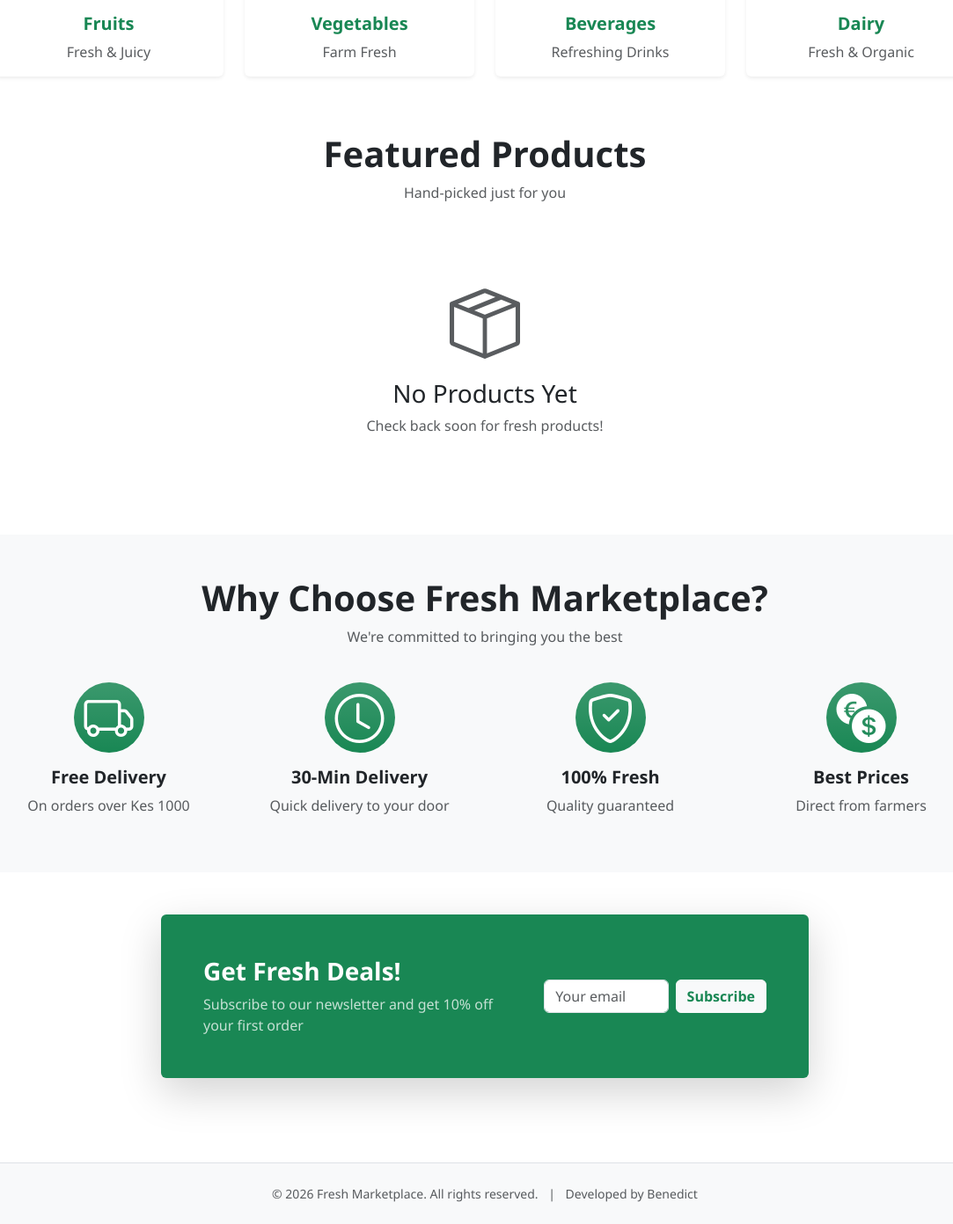
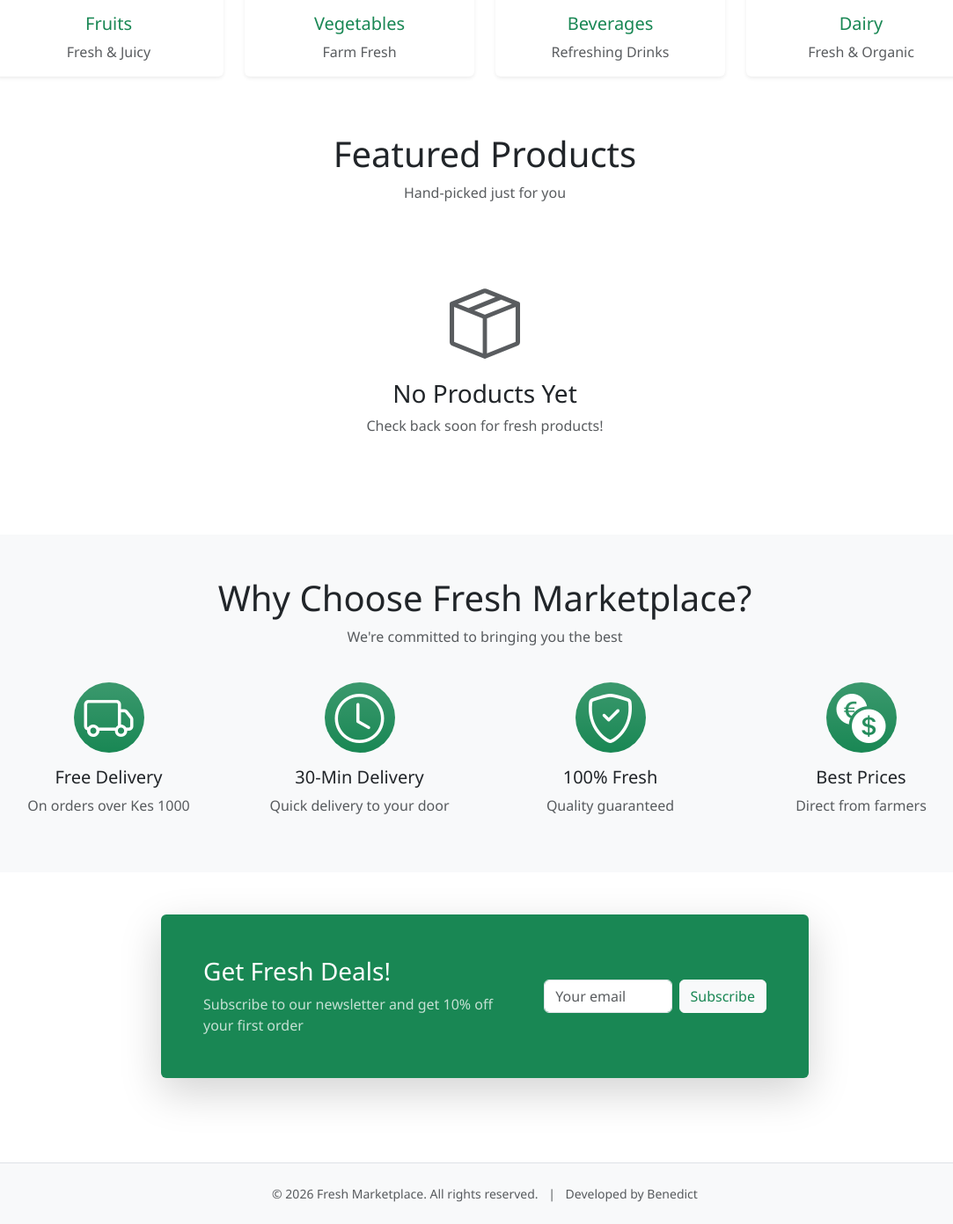
Before and after one commit to evansochadeka/FreshMarketplace, a Flask app: page / in a window 1280 px wide. Shown: the part 933-2325 px from the top of the page at 88% size, without its empty margins (89-1172 px from the left). Run offline with Flask 3, Linux system fonts and the light colour scheme; some libraries are stand-ins or nearby versions.

Commit message:
Update index.html

```diff
--- a/templates/index.html
+++ b/templates/index.html
@@ -1,93 +1,67 @@
 {% extends "base.html" %}
 
+{% block title %}Fresh Marketplace - Home{% endblock %}
+
 {% block content %}
-<!-- Floating Chat and AI Icons -->
-<div class="position-fixed bottom-0 end-0 p-3" style="z-index: 1000; right: 20px; bottom: 20px;">
-    <!-- AI Assistant Icon -->
-    <div class="mb-2 text-end">
-        <a href="{{ url_for('ai_assistant') }}" class="btn btn-success rounded-circle p-3 shadow-lg" style="width: 60px; height: 60px;" title="AI Assistant">
-            <i class="bi bi-robot fs-3"></i>
-        </a>
-    </div>
-    <!-- Live Chat Icon -->
-    <div class="text-end">
-        <button class="btn btn-primary rounded-circle p-3 shadow-lg" style="width: 60px; height: 60px;" onclick="openLiveChat()" title="Live Chat">
-            <i class="bi bi-chat-dots fs-3"></i>
-        </button>
-    </div>
-</div>
-
-<!-- Hero Carousel with Beautiful Grocery Images -->
+<!-- Hero Carousel -->
 <div class="hero-section position-relative mb-5">
     <div id="groceryCarousel" class="carousel slide" data-bs-ride="carousel">
         <div class="carousel-indicators">
-            <button type="button" data-bs-target="#groceryCarousel" data-bs-slide-to="0" class="active" aria-current="true" aria-label="Slide 1"></button>
-            <button type="button" data-bs-target="#groceryCarousel" data-bs-slide-to="1" aria-label="Slide 2"></button>
-            <button type="button" data-bs-target="#groceryCarousel" data-bs-slide-to="2" aria-label="Slide 3"></button>
-            <button type="button" data-bs-target="#groceryCarousel" data-bs-slide-to="3" aria-label="Slide 4"></button>
+            <button type="button" data-bs-target="#groceryCarousel" data-bs-slide-to="0" class="active"></button>
+            <button type="button" data-bs-target="#groceryCarousel" data-bs-slide-to="1"></button>
+            <button type="button" data-bs-target="#groceryCarousel" data-bs-slide-to="2"></button>
         </div>
-        <div class="carousel-inner rounded-4 shadow-lg">
+        <div class="carousel-inner rounded-4 shadow">
             <div class="carousel-item active">
                 <img src="https://images.unsplash.com/photo-1542838132-92c53300491e?ixlib=rb-4.0.3&auto=format&fit=crop&w=1200&q=80"
                      class="d-block w-100" style="height: 500px; object-fit: cover;" alt="Fresh Vegetables">
                 <div class="carousel-caption d-none d-md-block bg-dark bg-opacity-50 rounded-3 p-4">
-                    <h2 class="display-4 fw-bold">Fresh Vegetables</h2>
+                    <h2 class="display-4">Fresh Vegetables</h2>
                     <p class="lead">Farm-fresh vegetables delivered to your doorstep</p>
-                    <a href="{{ url_for('products') }}?category=Vegetables" class="btn btn-success btn-lg mt-2">Shop Now</a>
+                    <a href="{{ url_for('products') }}?category=Vegetables" class="btn btn-success btn-lg">Shop Now</a>
                 </div>
             </div>
             <div class="carousel-item">
                 <img src="https://images.unsplash.com/photo-1610832958506-aa56368176cf?ixlib=rb-4.0.3&auto=format&fit=crop&w=1200&q=80"
                      class="d-block w-100" style="height: 500px; object-fit: cover;" alt="Fresh Fruits">
                 <div class="carousel-caption d-none d-md-block bg-dark bg-opacity-50 rounded-3 p-4">
-                    <h2 class="display-4 fw-bold">Juicy Fruits</h2>
+                    <h2 class="display-4">Juicy Fruits</h2>
                     <p class="lead">Sweet and fresh fruits from local farmers</p>
-                    <a href="{{ url_for('products') }}?category=Fruits" class="btn btn-success btn-lg mt-2">Shop Now</a>
+                    <a href="{{ url_for('products') }}?category=Fruits" class="btn btn-success btn-lg">Shop Now</a>
                 </div>
             </div>
             <div class="carousel-item">
                 <img src="https://images.unsplash.com/photo-1550989460-0adf9ea622e2?ixlib=rb-4.0.3&auto=format&fit=crop&w=1200&q=80"
                      class="d-block w-100" style="height: 500px; object-fit: cover;" alt="Organic Produce">
                 <div class="carousel-caption d-none d-md-block bg-dark bg-opacity-50 rounded-3 p-4">
-                    <h2 class="display-4 fw-bold">Organic Produce</h2>
+                    <h2 class="display-4">Organic Produce</h2>
                     <p class="lead">100% organic and chemical-free</p>
-                    <a href="{{ url_for('products') }}" class="btn btn-success btn-lg mt-2">Shop All</a>
-                </div>
-            </div>
-            <div class="carousel-item">
-                <img src="https://images.unsplash.com/photo-1528823872057-9c018a7a7553?ixlib=rb-4.0.3&auto=format&fit=crop&w=1200&q=80"
-                     class="d-block w-100" style="height: 500px; object-fit: cover;" alt="Fresh Herbs">
-                <div class="carousel-caption d-none d-md-block bg-dark bg-opacity-50 rounded-3 p-4">
-                    <h2 class="display-4 fw-bold">Fresh Herbs</h2>
-                    <p class="lead">Aromatic herbs for your kitchen</p>
-                    <a href="{{ url_for('products') }}" class="btn btn-success btn-lg mt-2">Shop Now</a>
+                    <a href="{{ url_for('products') }}" class="btn btn-success btn-lg">Shop All</a>
                 </div>
             </div>
         </div>
         <button class="carousel-control-prev" type="button" data-bs-target="#groceryCarousel" data-bs-slide="prev">
-            <span class="carousel-control-prev-icon" aria-hidden="true"></span>
-            <span class="visually-hidden">Previous</span>
+            <span class="carousel-control-prev-icon"></span>
         </button>
         <button class="carousel-control-next" type="button" data-bs-target="#groceryCarousel" data-bs-slide="next">
-            <span class="carousel-control-next-icon" aria-hidden="true"></span>
-            <span class="visually-hidden">Next</span>
+            <span class="carousel-control-next-icon"></span>
         </button>
     </div>
 </div>
 
-<!-- Categories Section with Beautiful Images -->
+<!-- Categories -->
 <div class="row mb-5">
     <div class="col-12 text-center mb-4">
-        <h2 class="display-6 fw-bold">Shop by Category</h2>
+        <h2 class="display-6">Shop by Category</h2>
         <p class="text-muted">Browse our wide selection of fresh products</p>
     </div>
     <div class="col-md-3 mb-3">
         <a href="{{ url_for('products') }}?category=Fruits" class="text-decoration-none">
             <div class="card category-card text-center border-0 shadow-sm h-100">
                 <img src="https://images.unsplash.com/photo-1619566636858-adf3ef46400b?ixlib=rb-4.0.3&auto=format&fit=crop&w=400&q=80"
-                     class="card-img-top rounded-circle mx-auto mt-4" style="width: 150px; height: 150px; object-fit: cover; border: 3px solid #198754;" alt="Fruits">
+                     class="card-img-top rounded-circle mx-auto mt-4" style="width: 150px; height: 150px; object-fit: cover; border: 3px solid #198754;">
                 <div class="card-body">
-                    <h5 class="card-title text-success fw-bold">Fruits</h5>
+                    <h5 class="card-title text-success">Fruits</h5>
                     <p class="card-text text-muted">Fresh & Juicy</p>
                 </div>
             </div>
@@ -97,9 +71,9 @@
         <a href="{{ url_for('products') }}?category=Vegetables" class="text-decoration-none">
             <div class="card category-card text-center border-0 shadow-sm h-100">
                 <img src="https://images.unsplash.com/photo-1597362921503-ee2145d5753c?ixlib=rb-4.0.3&auto=format&fit=crop&w=400&q=80"
-                     class="card-img-top rounded-circle mx-auto mt-4" style="width: 150px; height: 150px; object-fit: cover; border: 3px solid #198754;" alt="Vegetables">
+                     class="card-img-top rounded-circle mx-auto mt-4" style="width: 150px; height: 150px; object-fit: cover; border: 3px solid #198754;">
                 <div class="card-body">
-                    <h5 class="card-title text-success fw-bold">Vegetables</h5>
+                    <h5 class="card-title text-success">Vegetables</h5>
                     <p class="card-text text-muted">Farm Fresh</p>
                 </div>
             </div>
@@ -109,9 +83,9 @@
         <a href="{{ url_for('products') }}?category=Beverages" class="text-decoration-none">
             <div class="card category-card text-center border-0 shadow-sm h-100">
                 <img src="https://images.unsplash.com/photo-1544145945-f90425340c7e?ixlib=rb-4.0.3&auto=format&fit=crop&w=400&q=80"
-                     class="card-img-top rounded-circle mx-auto mt-4" style="width: 150px; height: 150px; object-fit: cover; border: 3px solid #198754;" alt="Beverages">
+                     class="card-img-top rounded-circle mx-auto mt-4" style="width: 150px; height: 150px; object-fit: cover; border: 3px solid #198754;">
                 <div class="card-body">
-                    <h5 class="card-title text-success fw-bold">Beverages</h5>
+                    <h5 class="card-title text-success">Beverages</h5>
                     <p class="card-text text-muted">Refreshing Drinks</p>
                 </div>
             </div>
@@ -121,9 +95,9 @@
         <a href="{{ url_for('products') }}?category=Dairy" class="text-decoration-none">
             <div class="card category-card text-center border-0 shadow-sm h-100">
                 <img src="https://images.unsplash.com/photo-1628088062854-d1870b4553da?ixlib=rb-4.0.3&auto=format&fit=crop&w=400&q=80"
-                     class="card-img-top rounded-circle mx-auto mt-4" style="width: 150px; height: 150px; object-fit: cover; border: 3px solid #198754;" alt="Dairy">
+                     class="card-img-top rounded-circle mx-auto mt-4" style="width: 150px; height: 150px; object-fit: cover; border: 3px solid #198754;">
                 <div class="card-body">
-                    <h5 class="card-title text-success fw-bold">Dairy</h5>
+                    <h5 class="card-title text-success">Dairy</h5>
                     <p class="card-text text-muted">Fresh & Organic</p>
                 </div>
             </div>
@@ -134,7 +108,7 @@
 <!-- Featured Products -->
 <div class="row mb-5">
     <div class="col-12 text-center mb-4">
-        <h2 class="display-6 fw-bold">Featured Products</h2>
+        <h2 class="display-6">Featured Products</h2>
         <p class="text-muted">Hand-picked just for you</p>
     </div>
     {% if products %}
@@ -143,12 +117,12 @@
             <div class="card h-100 product-card border-0 shadow-sm">
                 <img src="{{ product.image_url }}" class="card-img-top" alt="{{ product.name }}" style="height: 200px; object-fit: cover;">
                 <div class="card-body">
-                    <h5 class="card-title fw-bold">{{ product.name }}</h5>
+                    <h5 class="card-title">{{ product.name }}</h5>
                     <p class="card-text text-muted small">{{ product.description[:60] }}...</p>
                     <div class="d-flex justify-content-between align-items-center">
                         <div>
-                            <span class="h5 text-success mb-0 fw-bold">Kes {{ "%.2f"|format(product.price) }}</span>
-                            <small class="text-muted d-block"><small>incl. fees</small></small>
+                            <span class="h5 text-success mb-0">Kes {{ "%.2f"|format(product.price) }}</span>
+                            <small class="text-muted d-block">incl. fees</small>
                         </div>
                         <a href="{{ url_for('product_detail', id=product.id) }}" class="btn btn-sm btn-success">View</a>
                     </div>
@@ -161,65 +135,60 @@
             <i class="bi bi-box-seam display-1 text-muted"></i>
             <h3 class="mt-3">No Products Yet</h3>
             <p class="text-muted">Check back soon for fresh products!</p>
-            {% if session.role == 'seller' or session.role == 'admin' %}
-            <a href="{{ url_for('add_product') }}" class="btn btn-success mt-3">
-                <i class="bi bi-plus-circle"></i> Add Your First Product
-            </a>
-            {% endif %}
         </div>
     {% endif %}
 </div>
 
-<!-- Why Choose Us Section -->
+<!-- Why Choose Us -->
 <div class="row mb-5 py-5 bg-light rounded-4">
     <div class="col-12 text-center mb-4">
-        <h2 class="display-6 fw-bold">Why Choose Fresh Marketplace?</h2>
+        <h2 class="display-6">Why Choose Fresh Marketplace?</h2>
         <p class="text-muted">We're committed to bringing you the best</p>
     </div>
     <div class="col-md-3 text-center">
         <div class="feature-icon bg-success bg-gradient text-white rounded-circle mb-3 mx-auto d-flex align-items-center justify-content-center" style="width: 80px; height: 80px;">
             <i class="bi bi-truck display-4"></i>
         </div>
-        <h5 class="fw-bold">Free Delivery</h5>
+        <h5>Free Delivery</h5>
         <p class="text-muted">On orders over Kes 1000</p>
     </div>
     <div class="col-md-3 text-center">
         <div class="feature-icon bg-success bg-gradient text-white rounded-circle mb-3 mx-auto d-flex align-items-center justify-content-center" style="width: 80px; height: 80px;">
             <i class="bi bi-clock display-4"></i>
         </div>
-        <h5 class="fw-bold">30-Min Delivery</h5>
+        <h5>30-Min Delivery</h5>
         <p class="text-muted">Quick delivery to your door</p>
     </div>
     <div class="col-md-3 text-center">
         <div class="feature-icon bg-success bg-gradient text-white rounded-circle mb-3 mx-auto d-flex align-items-center justify-content-center" style="width: 80px; height: 80px;">
             <i class="bi bi-shield-check display-4"></i>
         </div>
-        <h5 class="fw-bold">100% Fresh</h5>
+        <h5>100% Fresh</h5>
         <p class="text-muted">Quality guaranteed</p>
     </div>
     <div class="col-md-3 text-center">
         <div class="feature-icon bg-success bg-gradient text-white rounded-circle mb-3 mx-auto d-flex align-items-center justify-content-center" style="width: 80px; height: 80px;">
             <i class="bi bi-currency-exchange display-4"></i>
         </div>
-        <h5 class="fw-bold">Best Prices</h5>
+        <h5>Best Prices</h5>
         <p class="text-muted">Direct from farmers</p>
     </div>
 </div>
 
-<!-- Newsletter Section -->
+<!-- Newsletter -->
 <div class="row mb-5">
     <div class="col-md-8 mx-auto">
         <div class="card bg-success text-white border-0 shadow-lg">
             <div class="card-body p-5">
                 <div class="row align-items-center">
                     <div class="col-md-7">
-                        <h3 class="fw-bold">Get Fresh Deals!</h3>
+                        <h3>Get Fresh Deals!</h3>
                         <p class="mb-0 opacity-75">Subscribe to our newsletter and get 10% off your first order</p>
                     </div>
                     <div class="col-md-5">
                         <form class="d-flex" id="newsletterForm">
                             <input type="email" class="form-control me-2" placeholder="Your email" required id="newsletterEmail">
-                            <button type="submit" class="btn btn-light text-success fw-bold" onclick="subscribeNewsletter(event)">Subscribe</button>
+                            <button type="submit" class="btn btn-light text-success" onclick="subscribeNewsletter(event)">Subscribe</button>
                         </form>
                     </div>
                 </div>
@@ -250,32 +219,9 @@
     bottom: 80px;
     text-shadow: 2px 2px 4px rgba(0,0,0,0.5);
 }
-.feature-icon {
-    display: inline-flex;
-    align-items: center;
-    justify-content: center;
-}
-/* Floating Icons Animation */
-.position-fixed .btn {
-    transition: all 0.3s ease;
-}
-.position-fixed .btn:hover {
-    transform: scale(1.1);
-}
 </style>
 
 <script>
-function openLiveChat() {
-    {% if session.user_id %}
-        // If logged in, open general chat or support
-        window.location.href = "{{ url_for('inbox') }}";
-    {% else %}
-        // If not logged in, redirect to login
-        alert('Please log in to use live chat');
-        window.location.href = "{{ url_for('login') }}";
-    {% endif %}
-}
-
 function subscribeNewsletter(event) {
     event.preventDefault();
     const email = document.getElementById('newsletterEmail').value;
```
